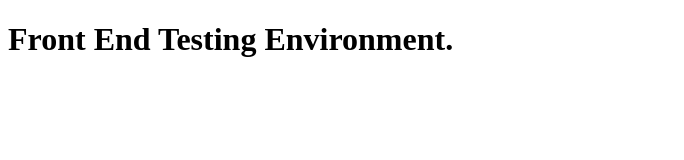
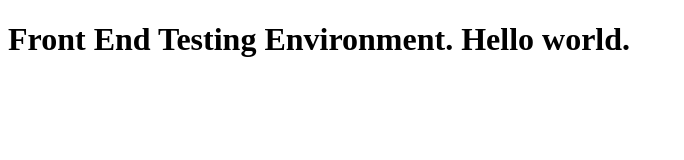
Before and after one commit to yl2nv/front_end, a plain HTML site: page index.html in a window 1280 px wide. Shown: the whole page, without its empty margins (0-684 px from the left). Drawn offline with Linux system fonts and the light colour scheme.

Commit message:
hello world

```diff
--- a/index.html
+++ b/index.html
@@ -6,6 +6,8 @@
     <title>Document</title>
 </head>
 <body>
-    <h1>Front End Testing Environment.</h1>
+    <h1>Front End Testing Environment.
+        Hello world.
+    </h1>
 </body>
 </html>
```
